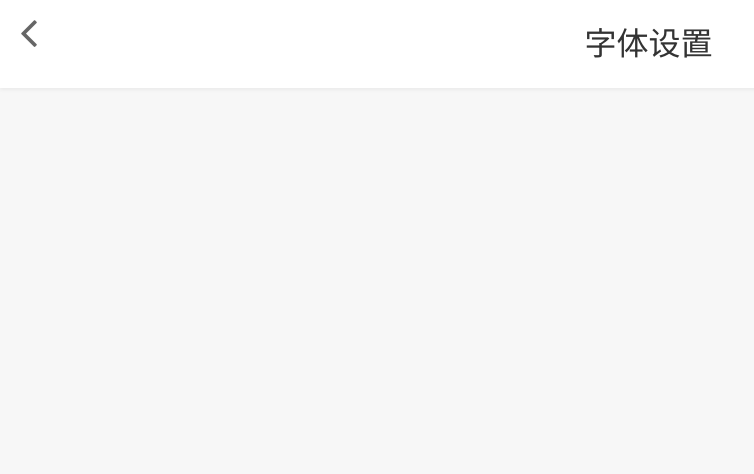
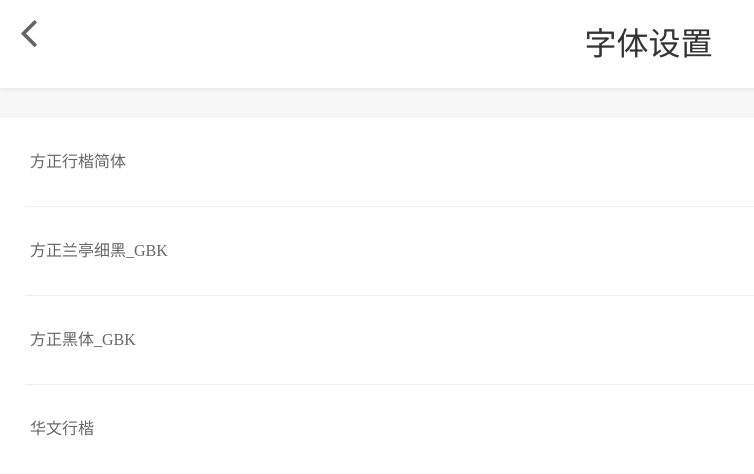
Before and after one commit to CassieQin/cubeApp, a Vue app: page /fontfamily in a window 1280 px wide. Shown: the top 474 px of the page, without its empty margins (0-754 px from the left). Built offline with nearby package versions, Linux system fonts and the light colour scheme.

Commit message:
字体设置

```diff
--- a/src/components/pages/mine/fontFamily.vue
+++ b/src/components/pages/mine/fontFamily.vue
@@ -1,7 +1,11 @@
 <template>
   <div class="fontfamily warpper">
     <vhead :headTitle="headTitle" :isShow="isShow"></vhead>
-    <div class=""></div>
+    <div class="content">
+      <div class="item">
+        <div class="item-li" v-for="data in datas" :key="data.id">{{data.font}}</div>
+      </div>
+    </div>
   </div>
 </template>
 
@@ -12,7 +16,22 @@
   data () {
     return {
       headTitle:'字体设置',
-      isShow: true
+      isShow: true,
+      datas:[
+        {
+          font: '方正行楷简体',
+          family: ''
+        },{
+          font: '方正兰亭细黑_GBK',
+          family: ''
+        },{
+          font: '方正黑体_GBK',
+          family: ''
+        },{
+          font: '华文行楷',
+          family: ''
+        }
+      ]
     }
   },
   components:{
@@ -25,5 +44,22 @@
 </script>
 
 <style scoped>
-
+.content {
+  padding: 0;
+}
+.item {
+  background: #fff;
+  height: auto;
+  padding: 0 0.25rem;
+}
+.item-li {
+  height: 0.88rem;
+  line-height: 0.88rem;
+  border-bottom: 1px solid #eee;
+  padding: 0 0.05rem;
+  position: relative;
+}
+.item-li:last-child{
+  border: none;
+}
 </style>
--- a/src/components/pages/mine/mine.vue
+++ b/src/components/pages/mine/mine.vue
@@ -70,7 +70,7 @@
 
 <style scoped>
 .header{
-  padding-top: 0.45rem;
+  padding-top: .45rem;
   height: 2.2rem;
   background: #fff;
 }
@@ -79,7 +79,7 @@
   width: 1.3rem;
   border-radius: 100%;
   border: 1px solid #0f0f0f;
-  margin-left: calc(50% - 0.65rem);
+  margin-left: calc(50% - .65rem);
 }
 .userpic img{
   width: 100%;
--- a/src/components/pages/mine/personalInfor.vue
+++ b/src/components/pages/mine/personalInfor.vue
@@ -81,6 +81,9 @@
   padding: 0 0.05rem;
   position: relative;
 }
+.item-li:last-child{
+  border: none;
+}
 .item-li label {
   display: inline-block;
   width: 1.45rem;
```
